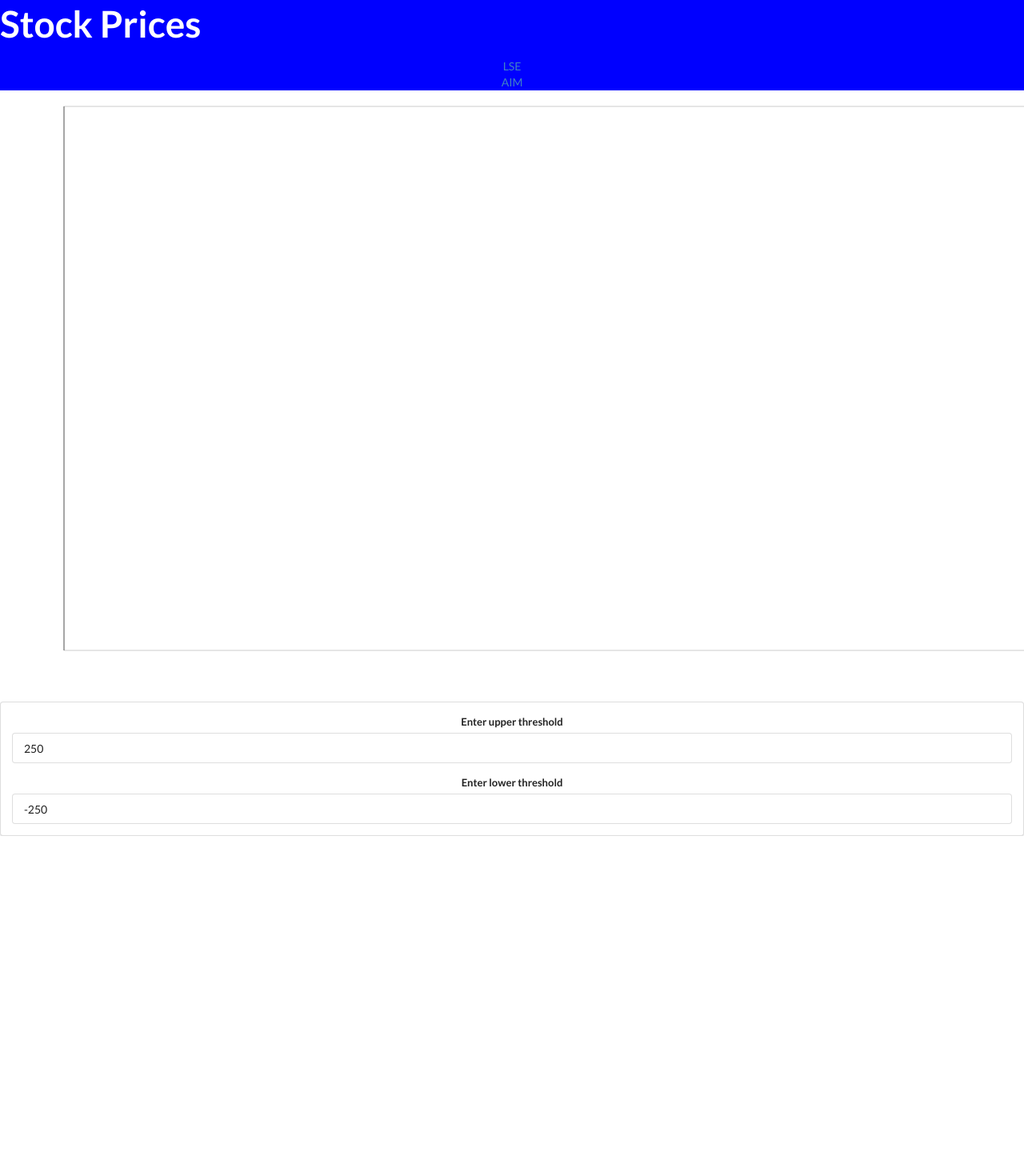
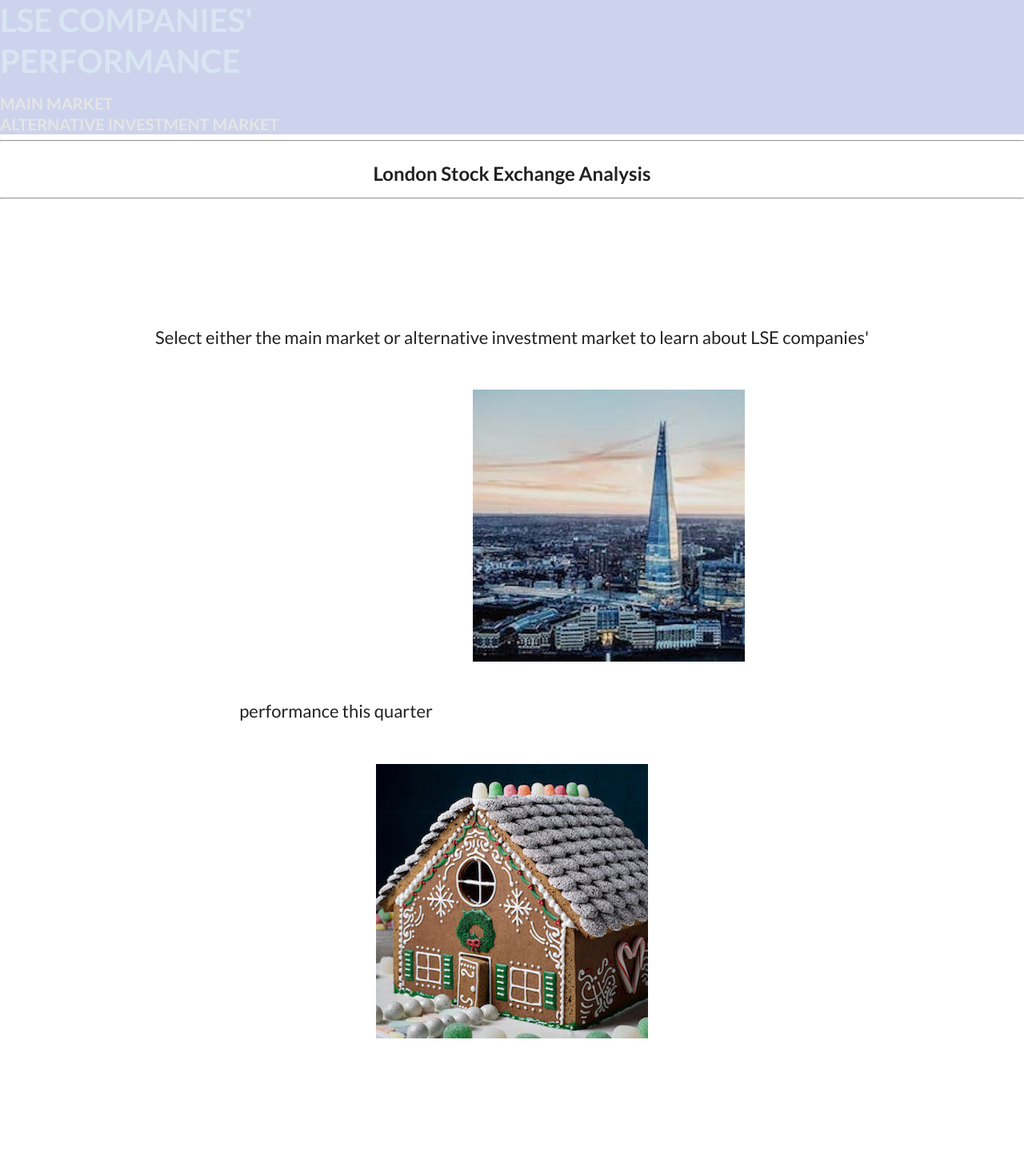
Before and after one commit to rummsf/stock-prices, a React (Create React App) app: page /lse in a window 1280 px wide. Shown: the top 1470 px of the page at 80% size. Before the commit the page ends 1045 px from the top, so only its background shows below. Built offline with nearby package versions, Linux system fonts and the light colour scheme.

Commit message:
Homepage, header, styling

```diff
--- a/src/App.css
+++ b/src/App.css
@@ -30,5 +30,28 @@
   text-align: left;
   color: white;
   font-weight: bold;
-  font-size: 46px;
+  font-size: 40px;
+  text-transform: uppercase;
 }
+
+.h2 {
+  color: grey;
+  text-transform: uppercase;
+  text-align: left;
+  font-size: 20px;
+}
+
+.p {
+  font-size: 22px;
+  padding: 150px;
+}
+
+.img {
+  padding: 50px;
+  margin-bottom: 20px;
+  vertical-align: center;
+}
+
+.a:visited {
+  color: gray;
+}
--- a/src/components/App.js
+++ b/src/components/App.js
@@ -4,6 +4,7 @@ import { Router, Switch, Route } from "react-router-dom";
 import lseCompanies from "../lse_prices_df_csv_to_json.json";
 import "../App.css";
 import history from "../history";
+import Header from "./Header";
 import Homepage from "./Homepage";
 import { AIMExchangeChart, AIMCompanyIndex, AIMCompanyShow } from "./AIM";
 import { LSEExchangeChart, LSECompanyIndex, LSECompanyShow } from "./LSE";
@@ -33,6 +34,7 @@ class App extends Component {
     return (
       <div className="App">
         <Router history={history}>
+          <Header />
           <Homepage />
           <div>
             <Switch>
--- /dev/null
+++ b/src/components/Header.js
@@ -0,0 +1,27 @@
+import React from "react";
+import { Link } from "react-router-dom";
+
+const Header = props => {
+  return (
+    <div
+      style={{
+        backgroundColor: "#0b27a3",
+        opacity: "20%"
+      }}
+    >
+      <h1 className="h1">
+        <a href="http://localhost:3000/home">
+          LSE Companies' <br />
+          Performance
+        </a>
+      </h1>
+      <Link to={`/lse`}>
+        <h2 className="h2">Main Market</h2>
+      </Link>
+      <Link to={`/aim`}>
+        <h2 className="h2">Alternative Investment Market</h2>
+      </Link>
+    </div>
+  );
+};
+export default Header;
--- a/src/components/Homepage.js
+++ b/src/components/Homepage.js
@@ -1,18 +1,27 @@
 import React from "react";
 import { Link } from "react-router-dom";
+import AIM from "../AIM.jpg";
+import LSE from "../LSE.jpg";
 
 const Homepage = props => {
   return (
-    <div
-      style={{
-        backgroundColor: "blue"
-      }}
-    >
-      <h1 className="h1">Stock Prices</h1>
-      <Link to={`/lse`}>LSE</Link>
-      <br />
-      <Link to={`/aim`}>AIM</Link>
-    </div>
+    <>
+      <body>
+        <hr />
+        <h2>London Stock Exchange Analysis </h2>
+        <hr />
+        <p className="p">
+          Select either the main market or alternative investment market to
+          learn about LSE companies' performance this quarter
+          <Link to={`/lse`}>
+            <img src={LSE} alt="nothing" className="img" />
+          </Link>
+          <Link to={`/aim`}>
+            <img src={AIM} alt="nothing" className="img" />
+          </Link>
+        </p>
+      </body>
+    </>
   );
 };
 
--- a/src/components/LSE/LSECompanyIndex.js
+++ b/src/components/LSE/LSECompanyIndex.js
@@ -1,10 +1,101 @@
-import React from "react";
-import { Link } from "react-router-dom";
+// import React from "react";
+// import { Link } from "react-router-dom";
 
-class LSECompanyIndex extends React.Component {
-  render() {
-    return <div>LSE EXCHANGE</div>;
-  }
-}
+// class LSECompanyIndex extends React.Component {
+//   render() {
+//     return <div>LSE EXCHANGE</div>;
+//   }
+// }
 
-export default LSECompanyIndex;
+// export default LSECompanyIndex;
+
+// class CityIndex extends React.Component {
+//   sortCompanies = () => {
+//     let sortedCompanies = [
+//       ...this.props.companies.filter(
+//         company =>
+//           company.company.toLowerCase().includes(this.props.searchQuery) ||
+//           company.country.toLowerCase().includes(this.props.searchQuery)
+//       )
+//     ];
+
+//     switch (this.props.match.params.sort) {
+//       case "companies":
+//         return sortedcompanies;
+//       case "company":
+//         sortedcompanies = sortedcompanies.sort((a, b) => {
+//           return a.company.localeCompare(b.company);
+//         });
+//         break;
+//       case "country":
+//         sortedcompanies = sortedcompanies.sort((a, b) => {
+//           return a.country.localeCompare(b.country);
+//         });
+//         break;
+//       case "id":
+//         sortedcompanies = sortedcompanies.sort((a, b) => {
+//           return a.client_company_id - b.client_company_id;
+//         });
+//         break;
+
+//       default:
+//         return sortedcompanies;
+//     }
+//     return sortedcompanies;
+//   };
+
+//   render() {
+//     const sortedcompanies = this.sortcompanies();
+//     return (
+//       <div>
+//         <div>
+//           <div class="ui search">
+//             <div class="ui large icon input">
+//               <input
+//                 class="prompt"
+//                 type="text"
+//                 placeholder="Search for a company or CID"
+//                 onChange={event =>
+//                   this.props.changeSearchQuery(event.target.value)
+//                 }
+//               />
+//               <i class="search icon" />
+//             </div>
+//           </div>
+//         </div>
+//         <br />
+//         <div>
+//           <table className="ui celled center aligned table">
+//             <thead>
+//               <tr>
+//                 <th>
+//                   <Link to={`/companies/id`}>ID </Link>
+//                 </th>
+//               </tr>
+//             </thead>
+//             <tbody>
+//               {sortedcompanies.map(company => {
+//                 return (
+//                   <tr key={company.company}>
+//                     <td>{company.client_company_id} </td>
+//                     <td>
+//                       <Link to={`/companies/show/${company.company}`}>
+//                         {company.company}
+//                       </Link>
+//                     </td>
+//                     <td>
+//                       <Link to={`/companies/show/chart/${company.country}`}>
+//                         {company.country}
+//                       </Link>
+//                     </td>
+
+//                   </tr>
+//                 );
+//               })}
+//             </tbody>
+//           </table>
+//         </div>
+//       </div>
+//     );
+//   }
+// }
--- a/src/components/LSE/LSEExchangeChart.js
+++ b/src/components/LSE/LSEExchangeChart.js
@@ -68,7 +68,7 @@ class ExchangeChart extends React.Component {
         <div>
           <ScatterChart
             width={1400}
-            height={750}
+            height={600}
             margin={{
               top: 20,
               right: 20,
--- a/src/components/LSE/ThresholdInput.js
+++ b/src/components/LSE/ThresholdInput.js
@@ -12,17 +12,18 @@ class ThresholdInput extends React.Component {
   render() {
     return (
       <div className="ui segment">
-        <form onSubmit={this.onFormSubmit} className="ui form">
-          <div className="field">
-            <label>Enter upper threshold</label>
+        <form onSubmit={this.onFormSubmit}>
+          <div class="ui labeled input">
+            <div class="ui label label">Upper threshold</div>
             <input
               type="number"
               value={this.props.thresholdUpper}
               onChange={event => this.props.onChangeUpper(event)}
             />
+            <div class="ui basic label label">%</div>
           </div>
-          <div className="field">
-            <label>Enter lower threshold</label>
+          <div class="ui labeled input">
+            <div class="ui label label">Lower threshold</div>>
             <input
               type="number"
               value={this.props.thresholdLower}
```
Also changed, not shown: src/AIM.jpg (added), src/LSE.jpg (added).
